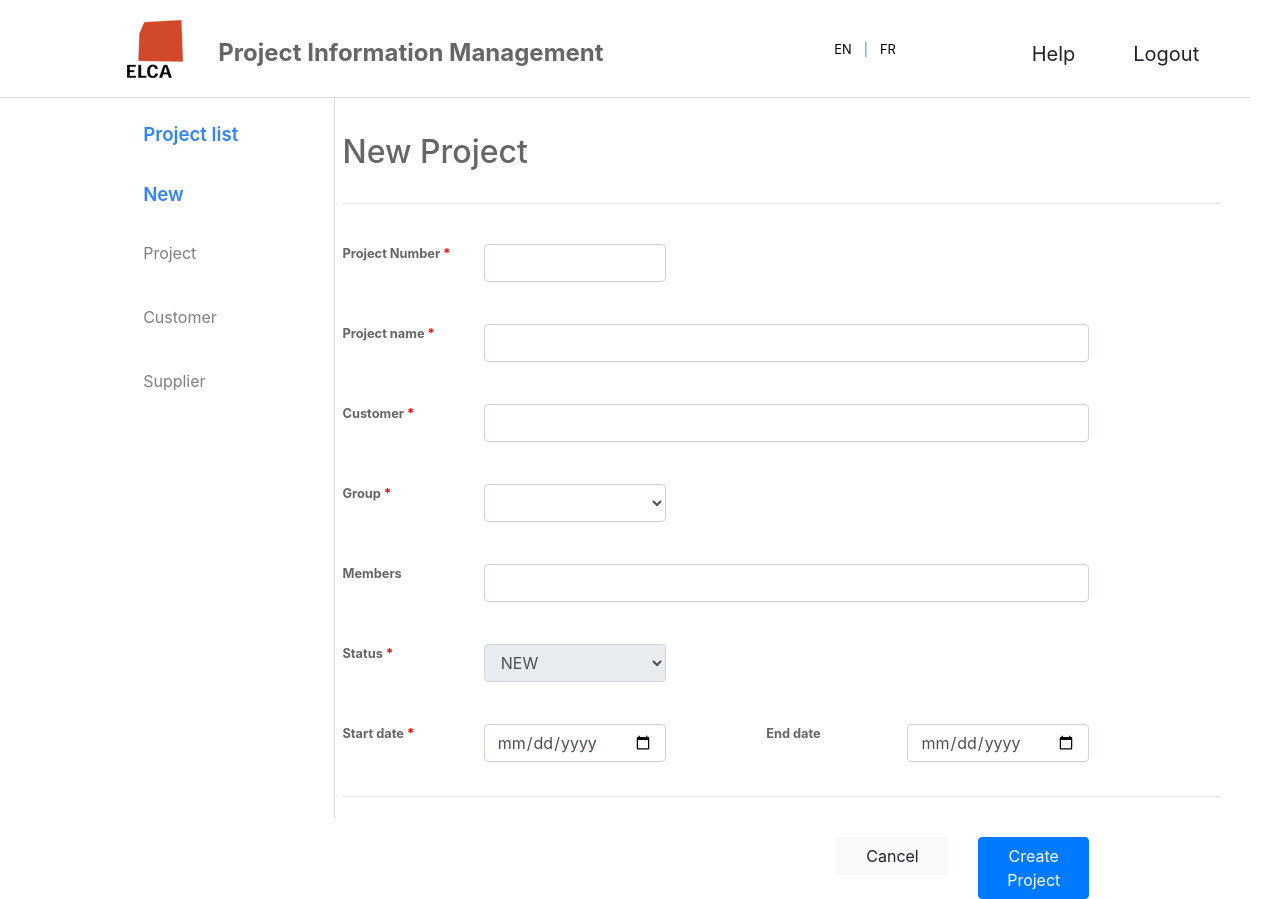
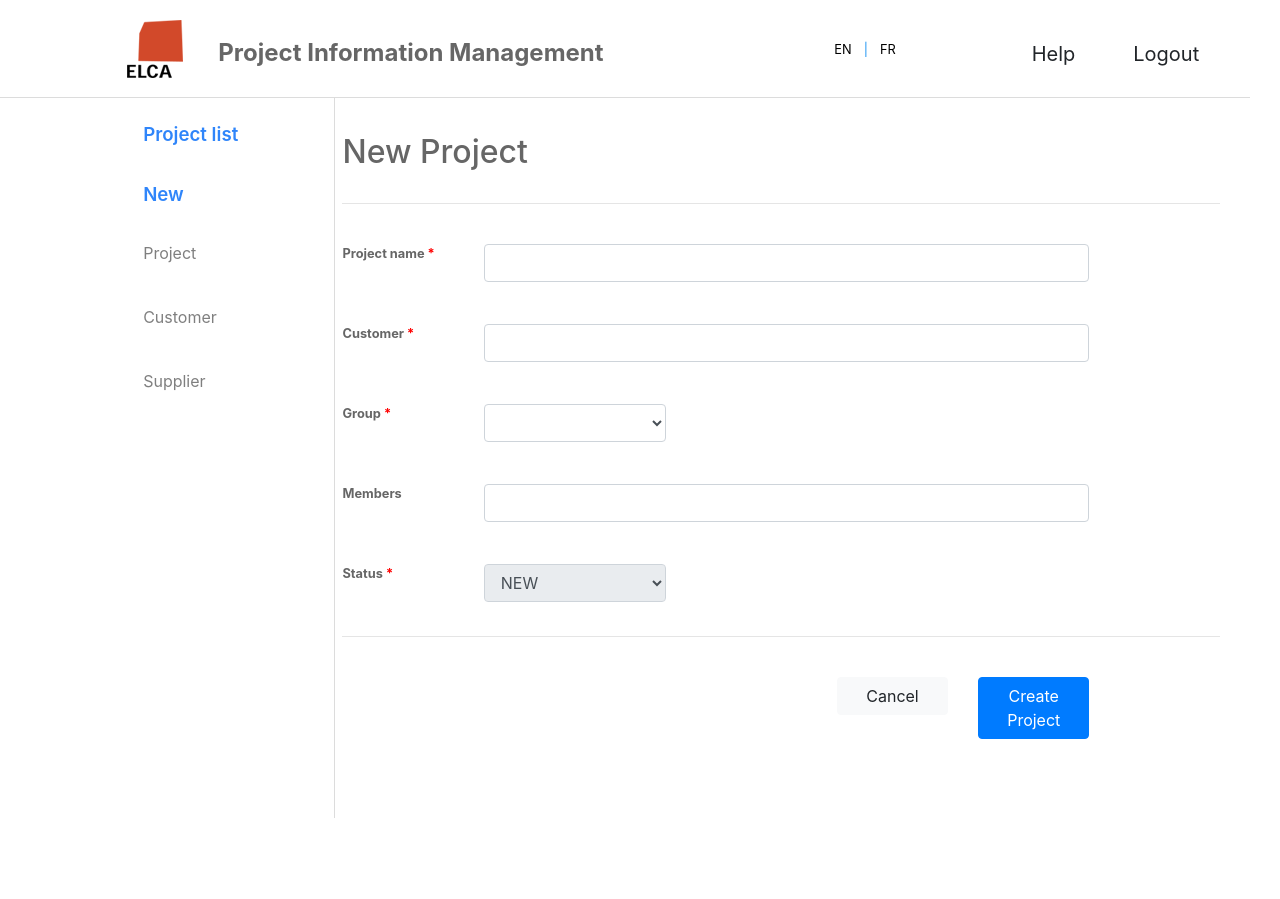
Before and after one commit to ngocdiem138/pimtoolfont, a React (Create React App) app: page /projects/new in a window 1280 px wide. Shown: the top 899 px of the page. After the commit the page ends 818 px from the top, so only its background shows below. Built offline with nearby package versions, Linux system fonts and the light colour scheme; no server answers; what counterpart would draw is missing.

Commit message:
update listCompany

```diff
--- a/src/Material/Page/AddProject.js
+++ b/src/Material/Page/AddProject.js
@@ -90,7 +90,7 @@ const AddProjectComponent = () => {
 
     const [groups, setGroups] = useState([]);
     useEffect(() => {
-        GroupService.getAllGroups().then((response) => { setGroups(response.data) });
+        GroupService.getAllGroups().then((response) => { setGroups(response) });
     }, [])
     console.log("group", groups)
     const groupList = groups.map(group => {
@@ -112,7 +112,7 @@ const AddProjectComponent = () => {
                     <Form noValidate validated={validated} onSubmit={handleSubmit}>
                         <Row>
                             <div className="container">
-                                <div class="row form-group">
+                                {/* <div class="row form-group">
                                     <div class="col-md-2 template required">Project Number</div>
                                     <div class="col-md-3">
                                         <input type="text reset" class="form-control" disabled={id !== 'new' ? true : false} value={number}
@@ -120,7 +120,7 @@ const AddProjectComponent = () => {
                                         <div class="valid-feedback">Valid.</div>
                                         <div class="invalid-feedback">Please fill out this field.</div>
                                     </div>
-                                </div>
+                                </div> */}
                                 <div class="row form-group ">
                                     <div class="col-md-2 template required">Project name</div>
                                     <div class="col-md-9">
@@ -168,7 +168,7 @@ const AddProjectComponent = () => {
                                         </select>
                                     </div>
                                 </div>
-                                <div class="row form-group">
+                                {/* <div class="row form-group">
                                     <div class="col-md-2 template required">Start date</div>
                                     <div class="col-md-3"><input type="date" class="form-control" value={startDate}
                                         onChange={(e) => setStartDate(e.target.value)} required></input></div>
@@ -176,7 +176,7 @@ const AddProjectComponent = () => {
                                     <div class="col-md-2 template ">End date</div>
                                     <div class="col-md-3"><input type="date" class="form-control" value={endDate}
                                         onChange={(e) => setEndDate(e.target.value)}></input></div>
-                                </div>
+                                </div> */}
                             </div>
                         </Row>
                         <hr></hr>
```
